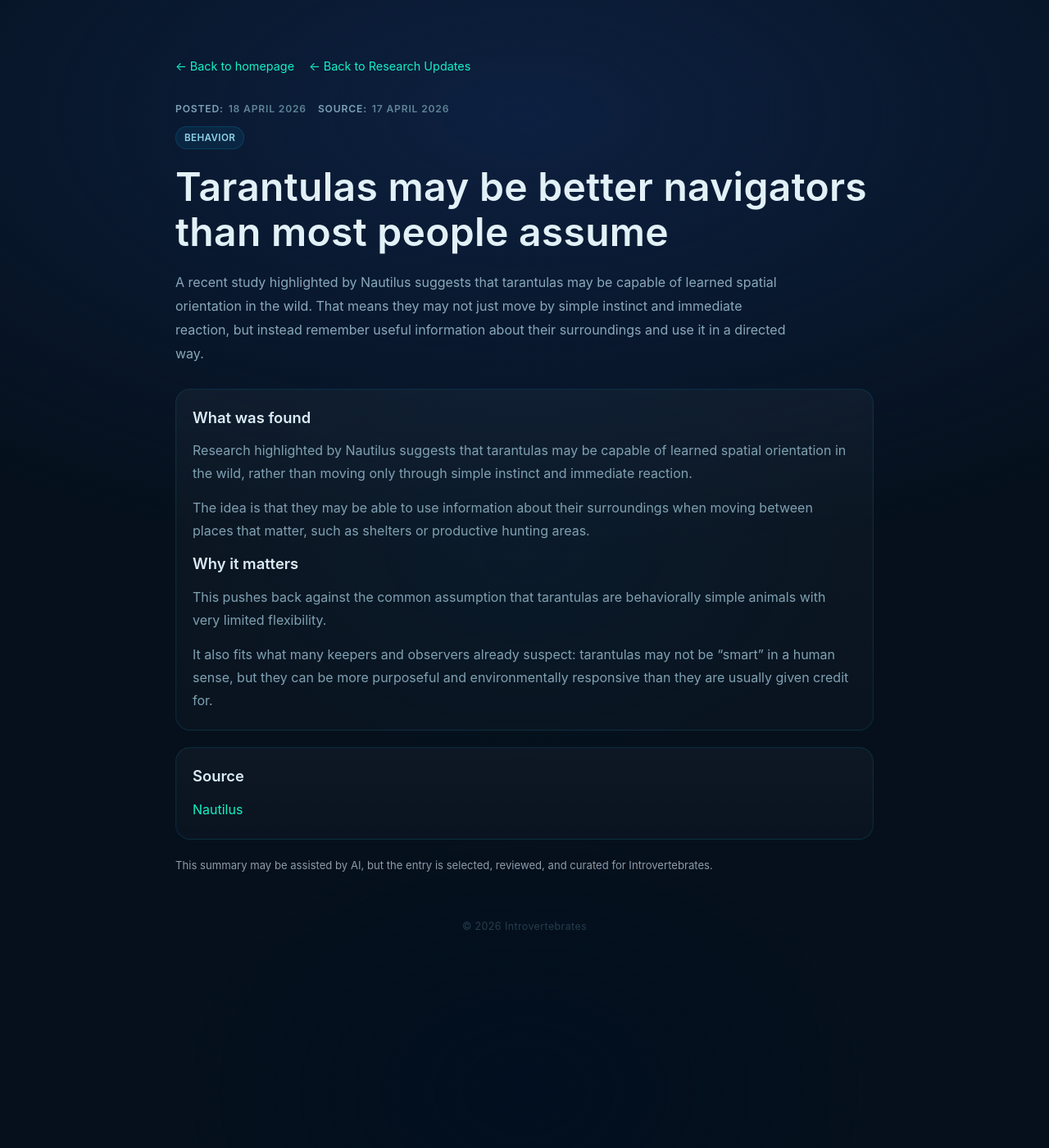
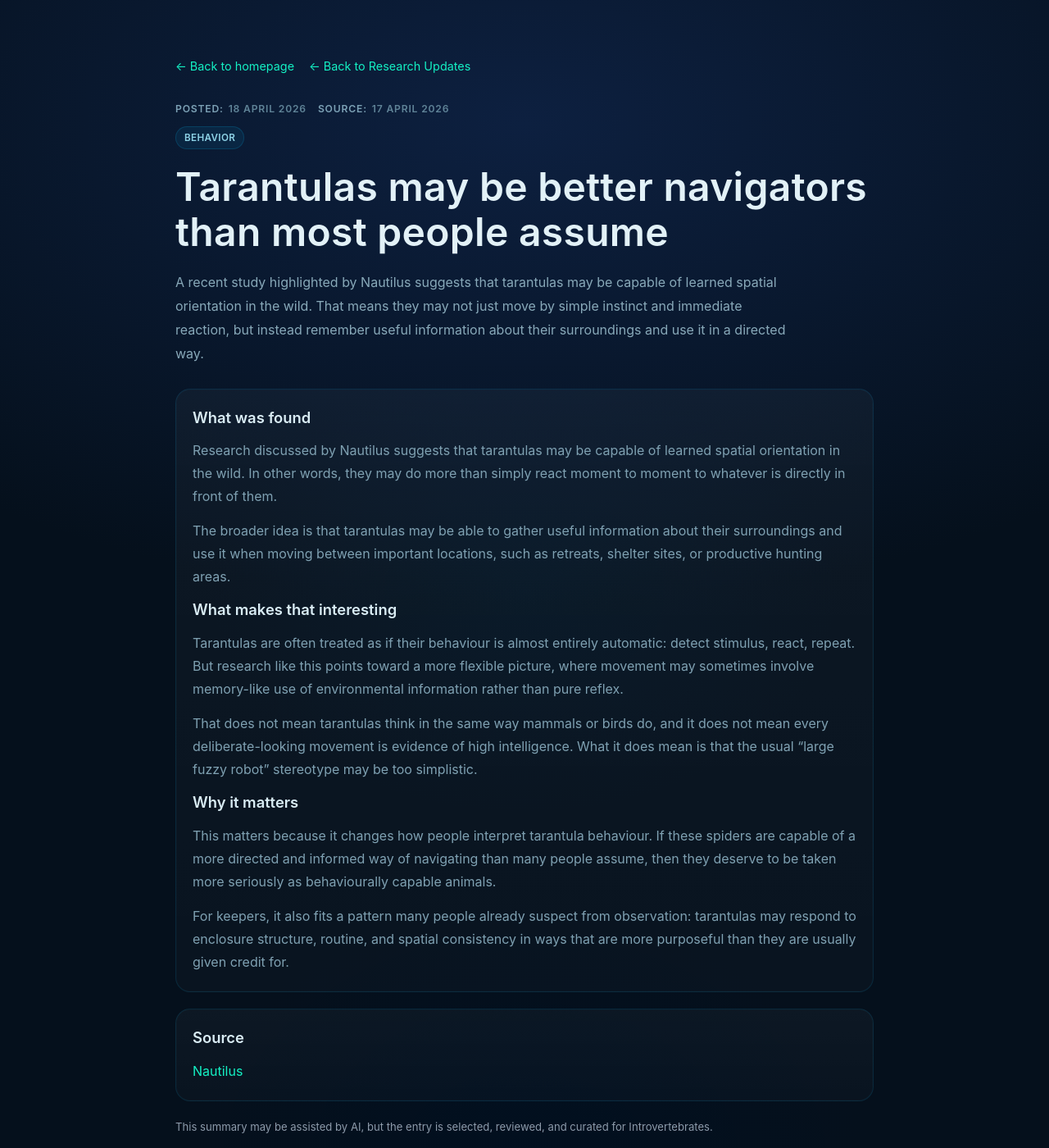
Before and after one commit to Introvertebrates/introvertebrates-site, a Jekyll site: the page built from _research/tarantula-navigation.md, in a window 1280 px wide and 1400 px high. Shown: the whole window at 82% size. Built offline with Jekyll 4.4.1, drawn with Linux system fonts in a browser that asks for light colours.

Commit message:
Update Research Updates “tarantula-navigation”

```diff
--- a/_research/tarantula-navigation.md
+++ b/_research/tarantula-navigation.md
@@ -19,13 +19,29 @@ source_name: Nautilus
 
 <p>
 
-  Research highlighted by Nautilus suggests that tarantulas may be capable of learned spatial orientation in the wild, rather than moving only through simple instinct and immediate reaction.
+  Research discussed by Nautilus suggests that tarantulas may be capable of learned spatial orientation in the wild. In other words, they may do more than simply react moment to moment to whatever is directly in front of them.
 
 </p>
 
 <p>
 
-  The idea is that they may be able to use information about their surroundings when moving between places that matter, such as shelters or productive hunting areas.
+  The broader idea is that tarantulas may be able to gather useful information about their surroundings and use it when moving between important locations, such as retreats, shelter sites, or productive hunting areas.
+
+</p>
+
+
+
+<h2>What makes that interesting</h2>
+
+<p>
+
+  Tarantulas are often treated as if their behaviour is almost entirely automatic: detect stimulus, react, repeat. But research like this points toward a more flexible picture, where movement may sometimes involve memory-like use of environmental information rather than pure reflex.
+
+</p>
+
+<p>
+
+  That does not mean tarantulas think in the same way mammals or birds do, and it does not mean every deliberate-looking movement is evidence of high intelligence. What it does mean is that the usual “large fuzzy robot” stereotype may be too simplistic.
 
 </p>
 
@@ -35,12 +51,12 @@ source_name: Nautilus
 
 <p>
 
-  This pushes back against the common assumption that tarantulas are behaviorally simple animals with very limited flexibility.
+  This matters because it changes how people interpret tarantula behaviour. If these spiders are capable of a more directed and informed way of navigating than many people assume, then they deserve to be taken more seriously as behaviourally capable animals.
 
 </p>
 
 <p>
 
-  It also fits what many keepers and observers already suspect: tarantulas may not be “smart” in a human sense, but they can be more purposeful and environmentally responsive than they are usually given credit for.
+  For keepers, it also fits a pattern many people already suspect from observation: tarantulas may respond to enclosure structure, routine, and spatial consistency in ways that are more purposeful than they are usually given credit for.
 
 </p>
```
